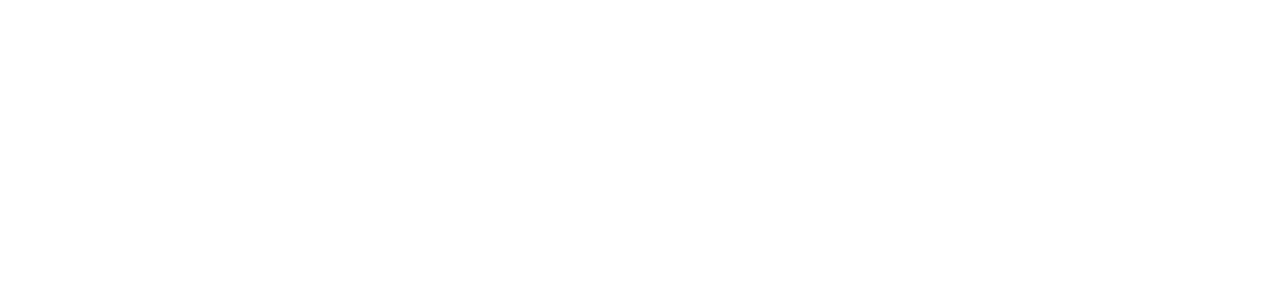
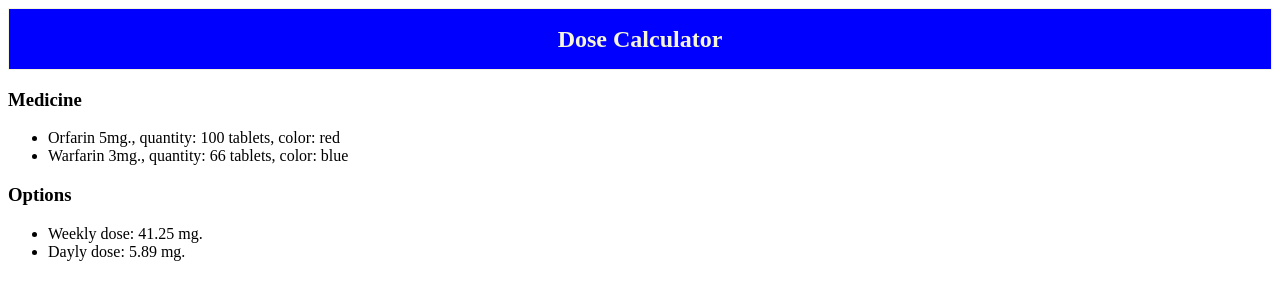
Before and after one commit to MrStonkus/dose-calculator, a website: page index.html in a window 1280 px wide. Drawn offline with Linux system fonts and the light colour scheme.

Commit message:
implementing UI

```diff
--- a/index.html
+++ b/index.html
@@ -4,10 +4,61 @@
     <meta charset="UTF-8">
     <meta http-equiv="X-UA-Compatible" content="IE=edge">
     <meta name="viewport" content="width=device-width, initial-scale=1.0">
-    <title>Document</title>
+    <title>Dose Calculator</title>
     <script src="main.js"></script>
 </head>
 <body>
+    <header>
+        <h2>Dose Calculator</h2>
+    </header>
+    <medicine-container>
+        <h3>Medicine</h3>
+        <ul id="medList"></ul>
+    </medicine-container>
+    <Options-container>
+        <h3>Options</h3>
+        <ul>
+            <li>Weekly dose: <span id="weeklyDose"></span> mg.</li>
+            <li>Dayly dose: <span id="daylyDose"></span> mg.</li>
+        </ul>
+        <p id="view"></p>
+    </Options-container>
+
+<script>
+    //list medicines
+      let list = document.getElementById("medList");
+      medicines.forEach((med) => {
+        let li = document.createElement("li");
+        li.innerText = med.name + '\
+        ' + med.mg + 'mg.,\
+        quantity: ' + med.quantity + ' tablets,\
+        color: ' + med.color;
+        list.appendChild(li);
+      });
+
+    //list options
+    displayVariable('weeklyDose', recomendedWeeklyDoze)
+    displayVariable('daylyDose', recomendedDailyDose.toFixed(2))
+
+
+
+
+    function displayVariable(elementId, variableName) {
+        document.getElementById(elementId).innerHTML = variableName;
+    }
+  </script>
 
 </body>
+<style>
+    header {
+        background-color: blue;
+        display: flex;
+        justify-content: center;
+        align-items: center;
+        height: 60px;
+        border: 1px solid;
+        color: beige;
+
+    }
+</style>
 </html>
--- a/main.js
+++ b/main.js
@@ -1,16 +1,16 @@
 //Daily dose calculator for Warfarinum drugs by Valdas Stonkus.
 
 //Define initial parrameters
-var recomendedWeeklyDoze = 60.25
+var recomendedWeeklyDoze = 41.25
 var maxDoseMG = 10
-var numberOfDaysToCalculateDoses = 60
+var numberOfDaysToCalculateDoses = 366
 var recomendedDailyDose = recomendedWeeklyDoze / 7
 let startDate = '2021-07-29'
 
 //create medicine database
 var medicines = []
 medicines.push(new Medicine('Orfarin', 5, 100, 'tablet', [1, 0.5], 'red'))
-// medicines.push(new Medicine('Warfarin', 3, 66, 'tablet', [1, 0.5], 'blue'))
+medicines.push(new Medicine('Warfarin', 3, 66, 'tablet', [1, 0.5], 'blue'))
 medicines.forEach(d => console.log(d))
 
 let doses = generatePosibleDoses(medicines)
@@ -70,6 +70,7 @@ for (let i = 0; i < dailyDoses.length; i++) {
   d.setDate(d.getDate() + 1)
 }
 
+// -----------------FUNCTIONS----------------------
 //create first base doses from medicines
 function getFirstBaseDoses(medicines) {
   let baseDoses = []
```
